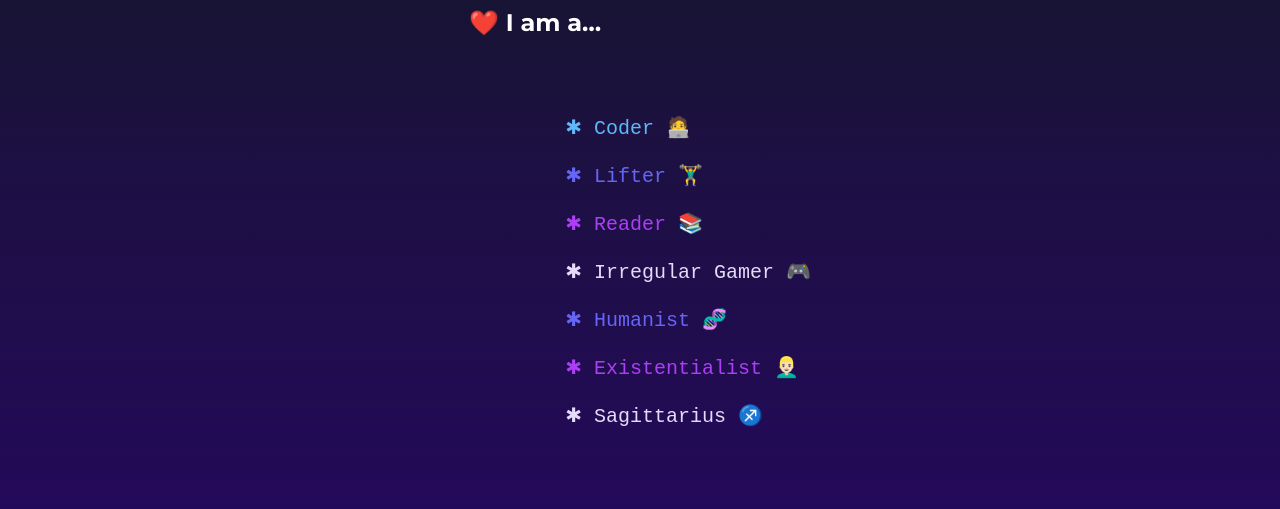
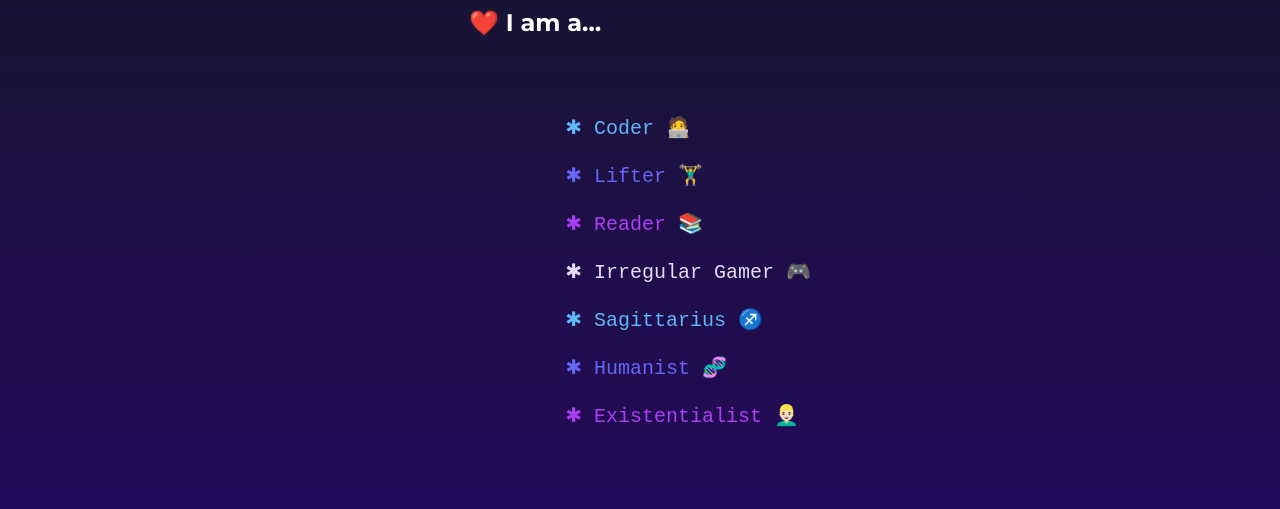
Before and after one commit to leekli/leekli.github.io, a plain HTML site: page index.html in a window 1280 px wide. Shown: the part 101-610 px from the top of the page. Drawn offline with Linux system fonts and the light colour scheme.

Commit message:
lil change

```diff
--- a/index.html
+++ b/index.html
@@ -162,9 +162,9 @@
         <span style="color: rgb(172, 62, 246)">✱ Reader 📚</span><br />
         <span style="color: rgb(228, 219, 249)">✱ Irregular Gamer 🎮</span
         ><br />
+        <span style="color: rgb(95, 184, 249)">✱ Sagittarius ♐️</span><br />
         <span style="color: rgb(102, 102, 246)">✱ Humanist 🧬</span><br />
-        <span style="color: rgb(172, 62, 246)">✱ Existentialist 👱🏻‍♂️</span><br />
-        <span style="color: rgb(228, 219, 249)">✱ Sagittarius ♐️</span>
+        <span style="color: rgb(172, 62, 246)">✱ Existentialist 👱🏻‍♂️</span>
       </p>
       </pre>
     </div>
```
